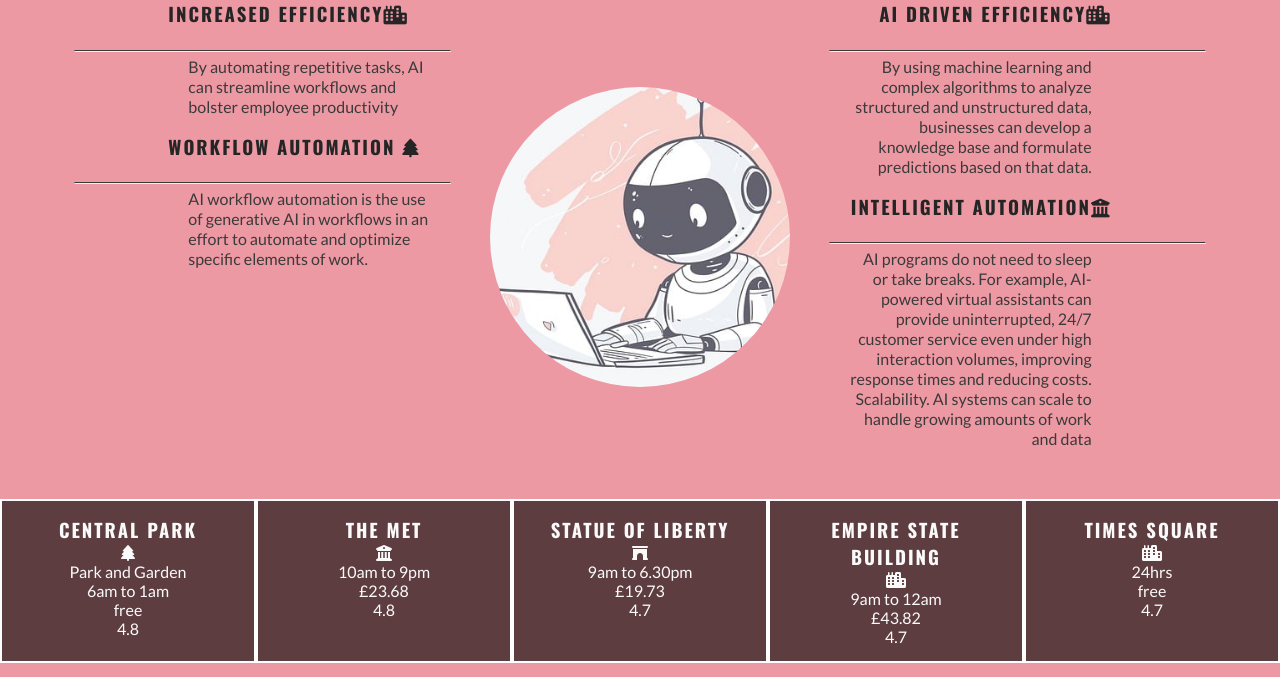
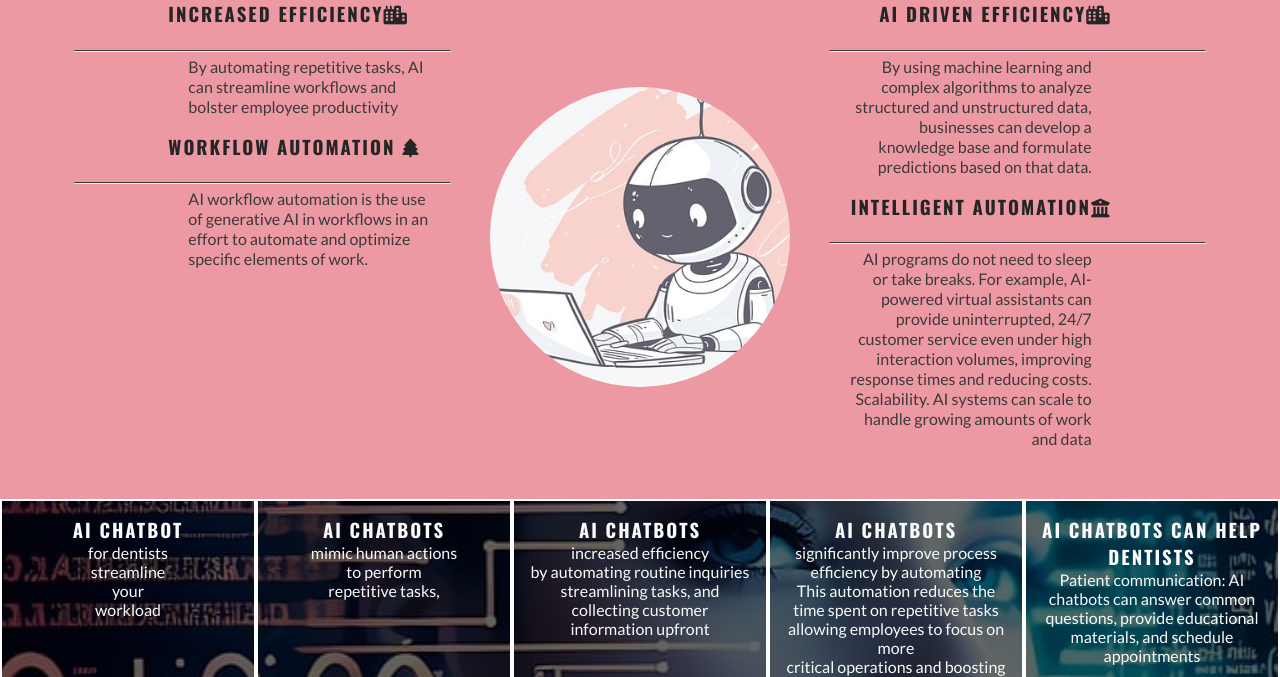
Before and after one commit to struk49/AutoMinds, a plain HTML site: page index.html in a window 1280 px wide. Shown: the part 781-1458 px from the top of the page. Drawn offline with nearby package versions, Linux system fonts and the light colour scheme.

```diff
--- a/assets/css/style.css
+++ b/assets/css/style.css
@@ -186,7 +186,7 @@
 }
 
 #times{
-    background: url('../images/central-park-visit.jpg')no-repeat center/cover;
+    background: url('../images/places-image.jpg')no-repeat center/cover;
     display: flex;
     flex-wrap: wrap;
 }
--- a/index.html
+++ b/index.html
@@ -93,40 +93,36 @@
             <h2 class="hidden-heading">Opening times</h2>
             <div id="times">
                 <div>
-                    <h3>Central Park</h3>
-                    <p><i class="fa-solid fa-tree"></i></p>
-                    <p>Park and Garden</p>
-                    <p>6am to 1am</p>
-                    <p>free</p>
-                    <p>4.8</p>
+                    <h3>Ai chatbot </h3>
+                    <p>for dentists</p>
+                    <p>streamline</p>
+                    <p>your </p>
+                    <p>workload</p>
                 </div>
                 <div>
-                    <h3>The met</h3></h3>
-                    <p><i class="fa-solid fa-building-columns"></i></p>
-                    <p>10am to 9pm</p>
-                    <p>£23.68</p>
-                    <p>4.8</p>
+                    <h3>AI Chatbots </h3></h3>
+                    <p>mimic human actions </p>
+                    <p>to perform </p>
+                    <p>repetitive tasks,</p>
                 </div>
                 <div>
-                    <h3>Statue of Liberty</h3>
-                    <p><i class="fa-solid fa-archway"></i></p>
-                    <p>9am to 6.30pm</p>
-                    <p>£19.73</p>
-                    <p>4.7</p>
+                    <h3>AI chatbots </h3>
+                    <p>increased efficiency</p>
+                    <p>by automating routine inquiries</p>
+                    <p>streamlining tasks, and collecting customer information upfront</p>
+                    <p></p>
                 </div>
                 <div>
-                    <h3>Empire State Building</h3>
-                    <p><i class="fa-solid fa-city"></i></p>
-                    <p>9am to 12am</p>
-                    <p>£43.82</p>
-                    <p>4.7</p>
+                    <h3>AI chatbots </h3>
+                    <p>significantly improve process efficiency by automating</p>
+                    <p>This automation reduces the time spent on repetitive tasks</p>
+                    <p>allowing employees to focus on more</p>
+                    <p>critical operations and boosting overall productivity</p>
                 </div>
                 <div>
-                    <h3>Times Square</h3>
-                    <p><i class="fa-solid fa-city"></i></p>
-                    <p>24hrs</p>
-                    <p>free</p>
-                    <p>4.7</p>
+                    <h3>AI chatbots can help dentists</h3>
+                    <p>Patient communication: AI chatbots can answer common questions, provide educational materials, and schedule appointments</p>
+
                 </div>
             </div>
 
```
Also changed, not shown: assets/images/places-image.jpg (added).
